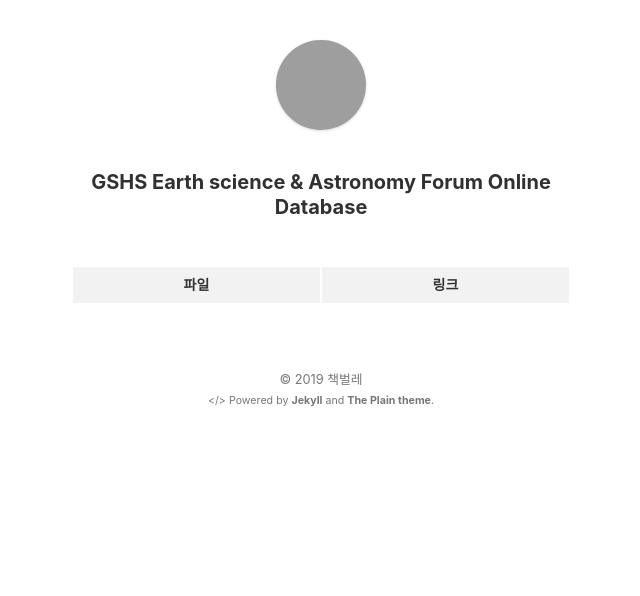
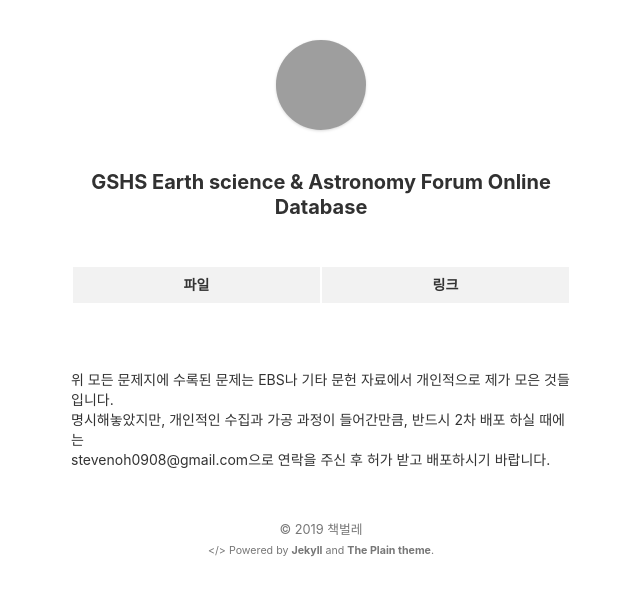
Before and after one commit to stevenoh0908/stevenoh0908.github.io, a Jekyll site: the page built from gshsearthastroforum.html, in a window 1280 px wide. Shown: the top 596 px of the page, without its empty margins (319-959 px from the left). Built offline with Jekyll 4.4.1, drawn with Linux system fonts in a browser that asks for light colours; grey boxes are pictures that could not be loaded.

Commit message:
Update gshsearthastroforum.html

```diff
--- a/gshsearthastroforum.html
+++ b/gshsearthastroforum.html
@@ -25,3 +25,8 @@
   </table>
 
 </section>
+<section>
+  <p>위 모든 문제지에 수록된 문제는 EBS나 기타 문헌 자료에서 개인적으로 제가 모은 것들입니다.<br>
+    명시해놓았지만, 개인적인 수집과 가공 과정이 들어간만큼, 반드시 2차 배포 하실 때에는<br>
+    stevenoh0908@gmail.com으로 연락을 주신 후 허가 받고 배포하시기 바랍니다.<p>
+</section>
```
